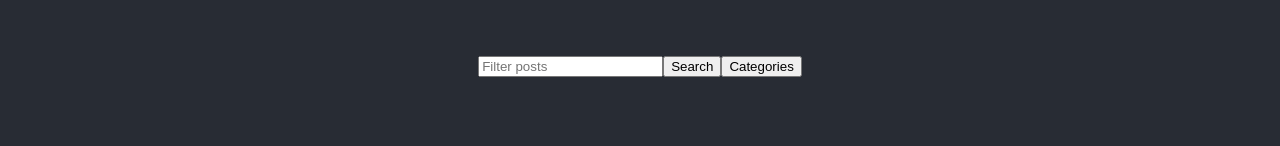
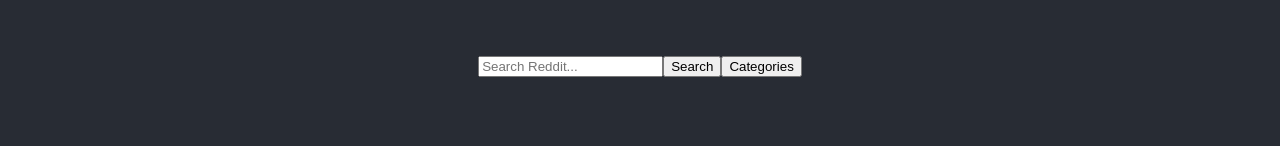
Before and after one commit to jferriday/reddit-client, a React (Create React App) app: page / in a window 1280 px wide. Shown: the part 427-573 px from the top of the page. Built offline with nearby package versions, Linux system fonts and the light colour scheme; no server answers.

Commit message:
implement search by term functionality

```diff
--- a/src/components/header/Header/Header.js
+++ b/src/components/header/Header/Header.js
@@ -2,14 +2,21 @@ import { useState } from "react";
 import React from "react";
 import './Header.css';
 import CategoriesList from "./CategoriesList/CategoriesList";
-
+import {updateSearchTerm} from '../../../store/redditSlice';
+import { useDispatch } from "react-redux";
 
 function Header() {
   const [searchTerm, setSearchTerm] = useState("");
   const [showCatMenu, setShowCatMenu] = useState(false);
+  const dispatch = useDispatch();
 
   const subreddits = ['askreddit', 'aww', 'funny', 'pics', 'todayilearned', 'news', 'showerthoughts', 'askscience', 'explainlikeimfive', 'dogs']
 
+    const handleSearchChange = (e) => {
+      setSearchTerm(e.target.value);
+      // When value in search input changes, update the store with the new search term
+      dispatch(updateSearchTerm(e.target.value));
+    }
 
   const handleSearch = (e) => {
     e.preventDefault();
@@ -37,9 +44,9 @@ function Header() {
           id="search-posts"
           data-testid="search"
           type="text"
+          onChange={handleSearchChange}
           value={searchTerm}
-          onChange={e => setSearchTerm(e.target.value)}
-          placeholder="Filter posts"
+          placeholder="Search Reddit..."
         />
 
           <button type="submit" data-testid="searchButton" onClick={handleSearch}>
@@ -49,7 +56,7 @@ function Header() {
         </div>
 
           <CategoriesList
-          categories = {subreddits}
+          categories={subreddits}
           visible={showCatMenu}
           />
 
--- a/src/store/redditSlice.js
+++ b/src/store/redditSlice.js
@@ -69,6 +69,10 @@ export const searchByTerm = (searchTerm) => async (dispatch) => {
     }
 }
 
+export const updateSearchTerm = (searchTerm) => async (dispatch) => {
+    await dispatch(setSearchTerm(searchTerm));
+}
+
 export const searchBySubreddit = (subreddit) => async (dispatch) => {
     try {
         // dispatch action to update state with loading status
```
